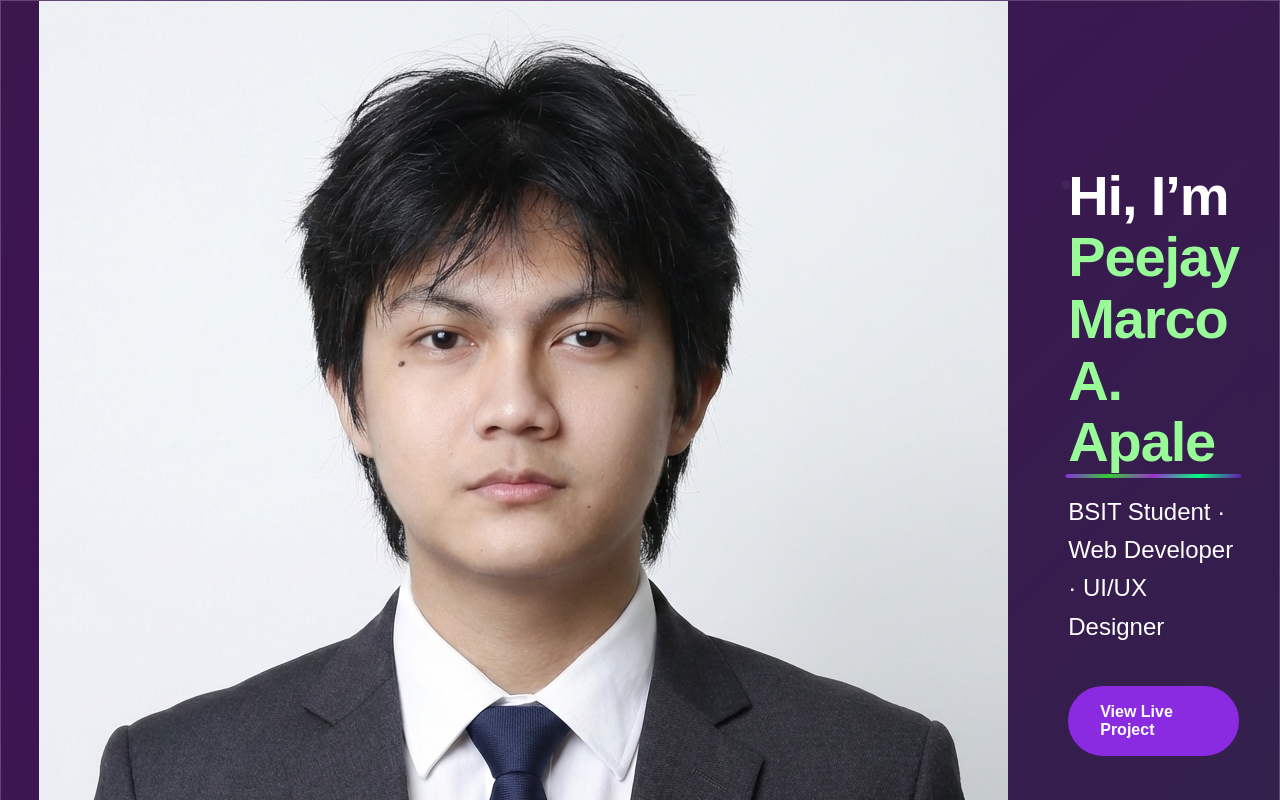
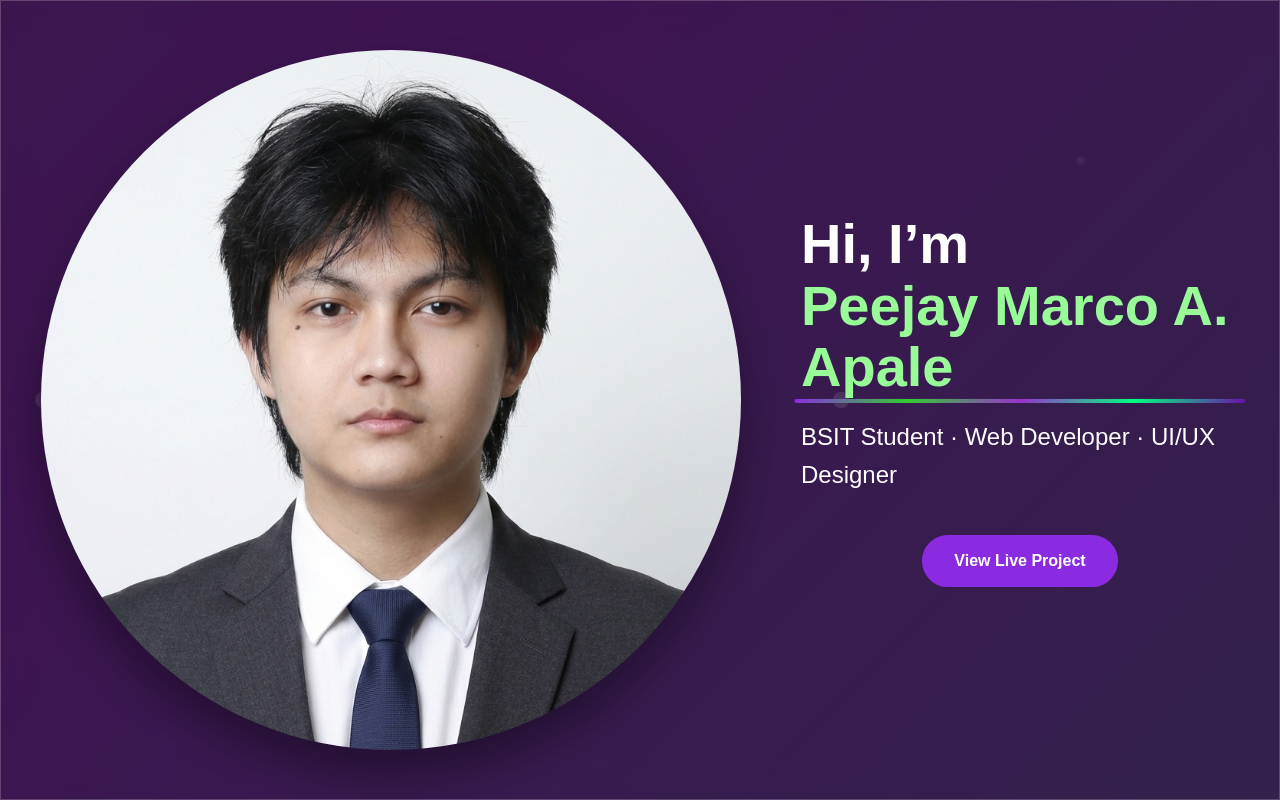
Before and after one commit to Pelyn9/Portfolio, a React (Vite) app: page / in a window 1280 px wide. Shown: the top 800 px of the page. Built offline with nearby package versions, Linux system fonts and the light colour scheme.

Commit message:
updated profile smaller picture

```diff
--- a/src/pages/Home.css
+++ b/src/pages/Home.css
@@ -55,22 +55,22 @@ body {
   overflow-x: hidden;
 }
 
-/* HERO SECTION */
 .hero {
   display: flex;
   align-items: center;
-  justify-content: space-between;
+  justify-content: space-between; /* push content to sides */
+  flex-direction: row-reverse; /* text on right, image on left */
   min-height: 100vh;
-  background: rgba(0, 0, 0, 0.6);
-  backdrop-filter: blur(15px);
-  border: 1px solid rgba(255, 255, 255, 0.2);
-  color: var(--text-light);
   padding: 0 40px;
+  gap: 60px;
   position: relative;
   overflow: hidden;
-  gap: 60px;
-  flex-direction: row-reverse;
+  background: rgba(0,0,0,0.6);
+  backdrop-filter: blur(15px);
+  border: 1px solid rgba(255,255,255,0.2);
 }
+
+
 
 .hero::before {
   content: '';
@@ -86,14 +86,14 @@ body {
 .hero-content {
   flex: 1;
   text-align: left;
-  max-width: 600px;
+  max-width: 950px;
 }
 
 .hero h1 {
   font-size: 3.5rem;
   font-weight: 900;
   margin-bottom: 20px;
-  letter-spacing: -0.02em;
+  letter-spacing: -0.0em;
   color: var(--text-light);
   animation: fadeInUp 1s ease-out;
   position: relative;
@@ -170,14 +170,14 @@ body {
 }
 
 .hero-image .profile-placeholder {
-  width: 220px;
-  height: 220px;
+  width: 220px;  /* desktop width */
+  height: 220px; /* desktop height */
   background: var(--gradient);
   border-radius: 50%;
   display: flex;
   align-items: center;
   justify-content: center;
-  font-size: 4rem;
+  font-size: 4rem; /* desktop font size */
   font-weight: 300;
   color: var(--text-light);
   box-shadow: 0 25px 50px rgba(0, 0, 0, 0.4);
@@ -236,6 +236,7 @@ body {
   line-height: 1.8;
   color: var(--text-muted);
   font-weight: 400;
+  text-align: justify; /* <-- add this */
 }
 
 /* SKILLS SECTION */
@@ -648,7 +649,7 @@ body {
 
   .hero-image .profile-placeholder {
     width: 180px;
-    height: 180px;
+    height: 100px;
     font-size: 3.5rem;
   }
 
@@ -704,3 +705,12 @@ body {
     gap: 10px;
   }
 }
+
+.profile-image {
+  width: 700px;      /* desktop width */
+  height: 700px;     /* desktop height */
+  object-fit: cover; /* keeps the image proportionate and crops if needed */
+  border-radius: 50%; /* makes it circular */
+  display: block;
+  box-shadow: 0 25px 50px rgba(0,0,0,0.4);
+}
```
